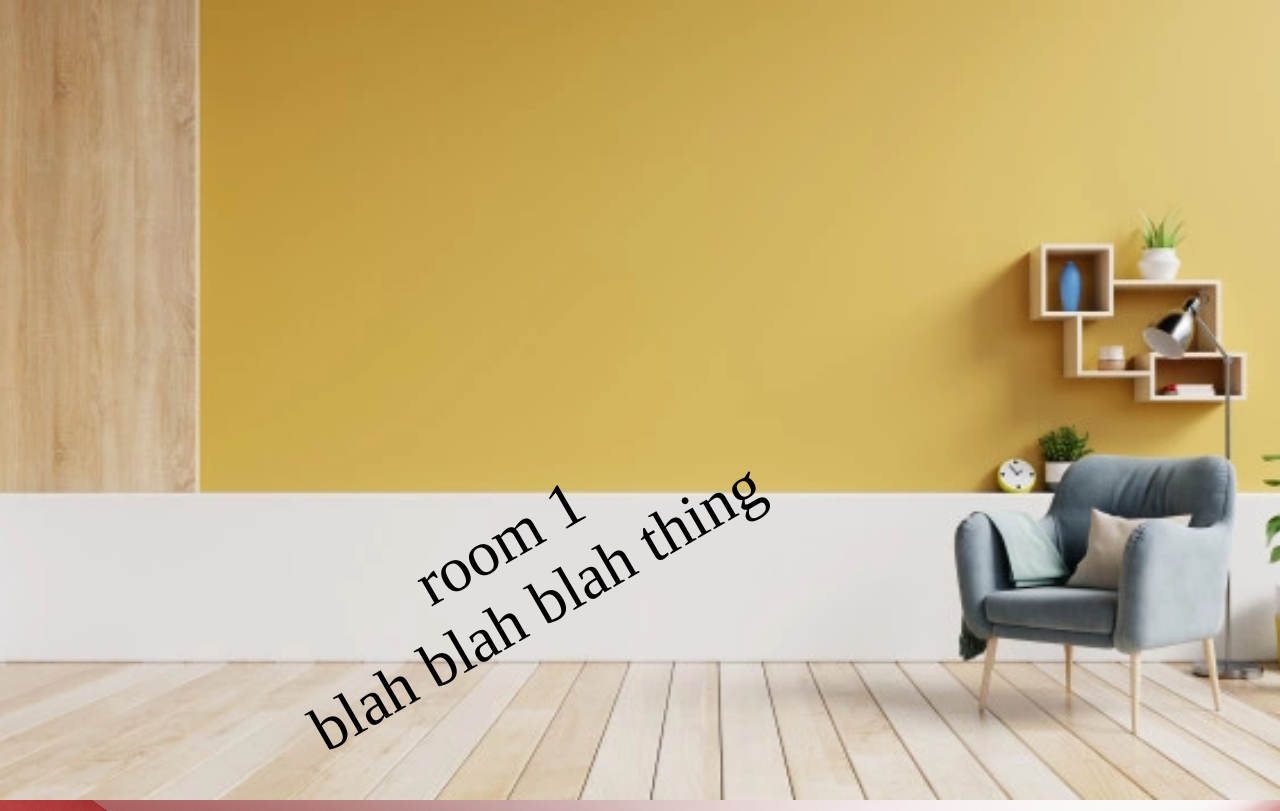
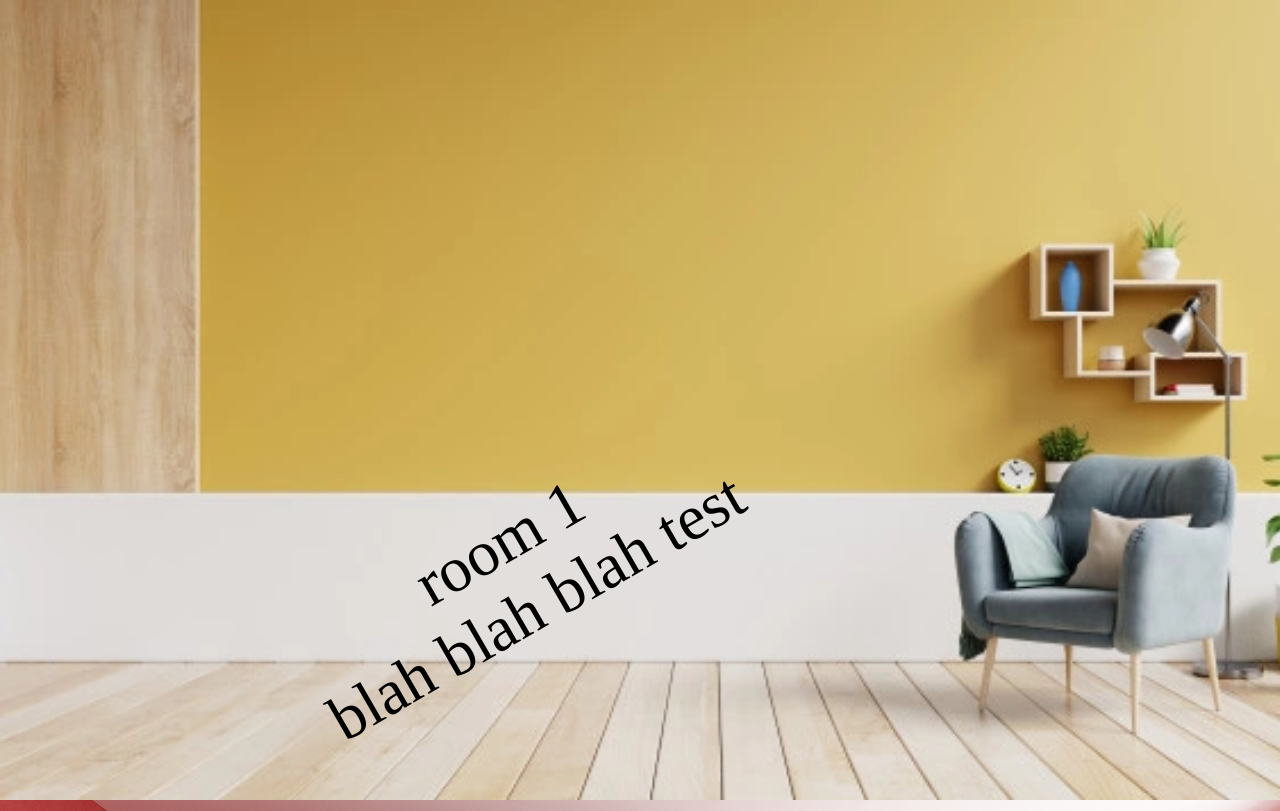
Before and after one commit to processorientation/processorientation.github.io, a plain HTML site: page index.html in a window 1280 px wide. Shown: the top 811 px of the page. Drawn offline with Linux system fonts and the light colour scheme.

Commit message:
test edit

```diff
--- a/index.html
+++ b/index.html
@@ -38,7 +38,7 @@ body, html {
             <div id="blah">
                 room 1
                 <br>
-                blah blah blah thing
+                blah blah blah test
             </div>
         </div>
         <div id="room2" class="room">
```
